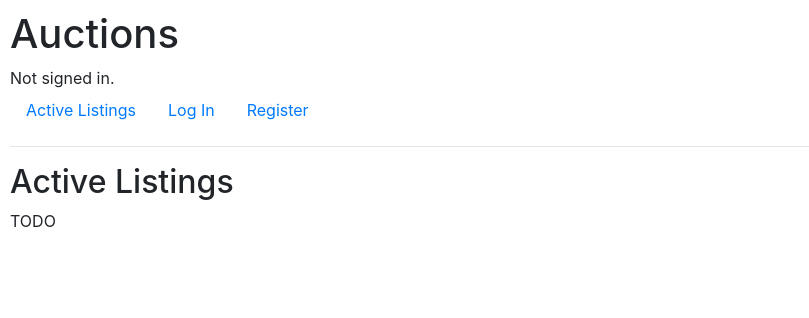
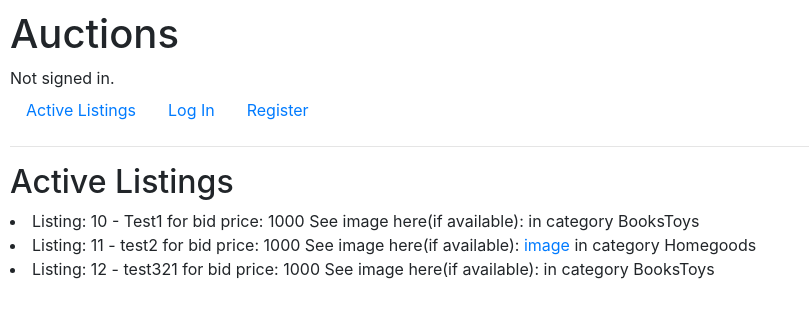
Before and after one commit to myowncorp/auction, a Django app: template auctions/templates/auctions/index.html in a window 1280 px wide. Shown: the top 318 px of the page, without its empty margins (0-809 px from the left). Run offline with Django 3.2, Linux system fonts and the light colour scheme; the template is opened without the code that fills it: values that come from a table or form of the project are taken from there, others are empty; data comes from the database, SQL or seed files in the repository; some libraries are stand-ins or nearby versions.

Commit message:
activelistings on the index are listed

```diff
--- a/auctions/templates/auctions/index.html
+++ b/auctions/templates/auctions/index.html
@@ -2,6 +2,7 @@
 
 {% block body %}
     <h2>Active Listings</h2>
-
-    TODO
+    {% for listing in listings %}
+            <li>Listing: {{ listing.id }} - {{ listing.description }} for bid price: {{ Listing.start_bid }} See image here(if available): {% if listing.image %}<a href="{{ listing.image}}">image </a>{% endif %} in category {{listing.category}}
+        {% endfor %}
 {% endblock %}
--- a/auctions/views.py
+++ b/auctions/views.py
@@ -4,12 +4,13 @@
 from django.shortcuts import render
 from django.urls import reverse
 
-from .models import User
+from .models import User, Listing
 from .forms import ListingForm
 
 
 def index(request):
-    return render(request, "auctions/index.html")
+    return render(request, "auctions/index.html",
+                  {'listings': Listing.objects.all()})
 
 
 def login_view(request):
```
